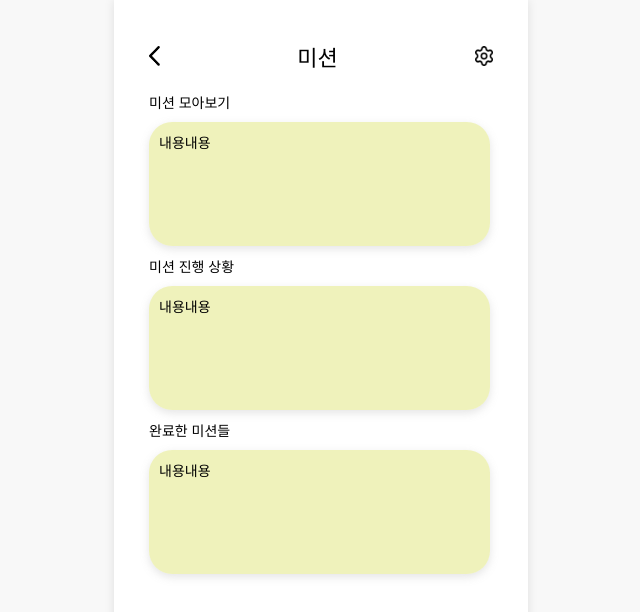
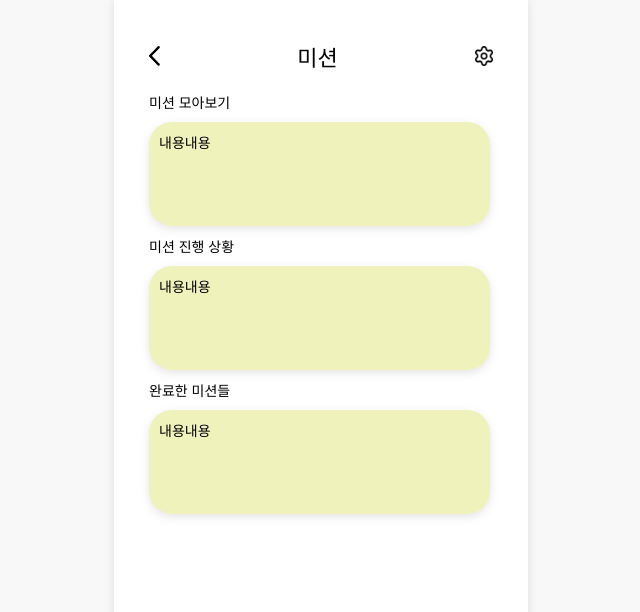
Before and after one commit to finhabit/finhabit_front, a React (Vite) app: page /mission in a window 1280 px wide. Shown: the top 612 px of the page, without its empty margins (319-959 px from the left). Built offline with nearby package versions, Linux system fonts and the light colour scheme.

Commit message:
[1103] contentbox style 수정

```diff
--- a/src/pages/ledger/ledgermain/LedgerMain.style.ts
+++ b/src/pages/ledger/ledgermain/LedgerMain.style.ts
@@ -24,6 +24,7 @@ export const ContentBox = styled.div`
   width: 301px;
   min-height: 84px;
   max-height: 213px;
+  overflow: hidden;
   border-radius: 23px;
   background: #dfe67880;
   padding: 20px;
--- a/src/pages/mission/Mission.style.ts
+++ b/src/pages/mission/Mission.style.ts
@@ -21,7 +21,9 @@ export const N_Section = styled.div`
 
 export const ContentBox = styled.div`
   width: 321px;
-  height: 104px;
+  min-height: 84px;
+  max-height: 213px;
+  overflow: hidden;
   border-radius: 23px;
   background: #dfe67880;
   padding: 10px;
--- a/src/pages/notification/Notification.style.ts
+++ b/src/pages/notification/Notification.style.ts
@@ -21,7 +21,9 @@ export const N_Section = styled.div`
 
 export const ContentBox = styled.div`
   width: 321px;
-  height: 104px;
+  min-height: 84px;
+  max-height: 213px;
+  overflow: hidden;
   border-radius: 23px;
   background: #dfe67880;
   padding: 10px;
```
